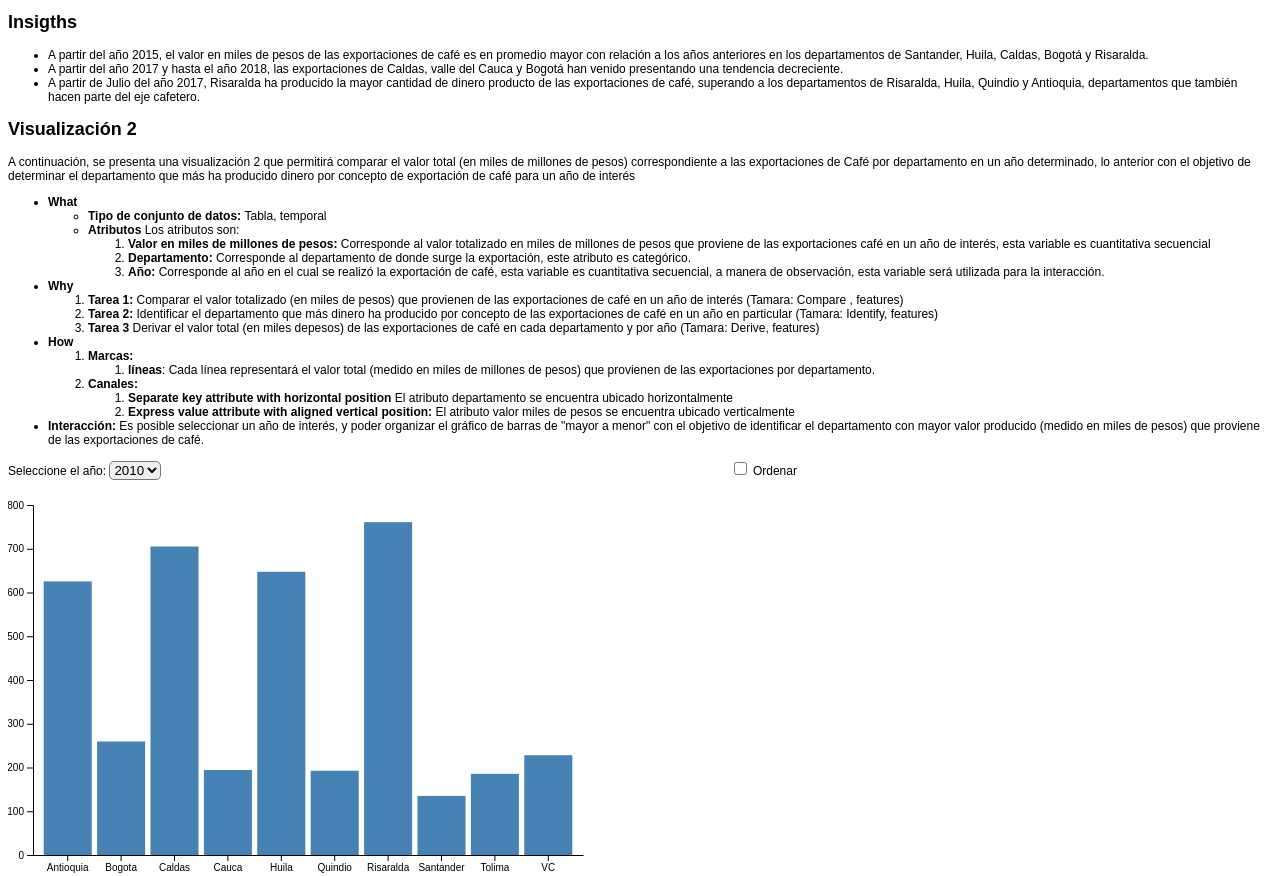
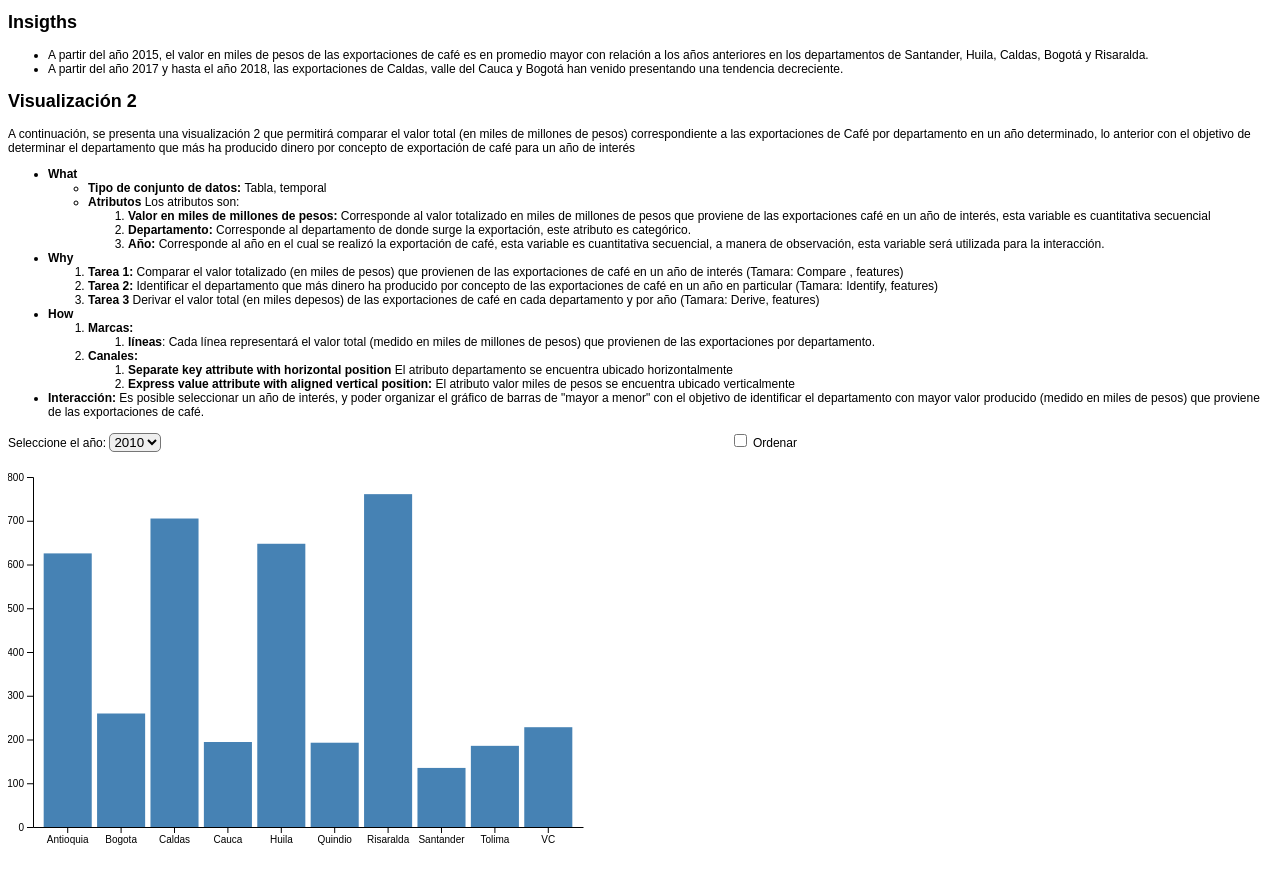
Before and after one commit to hctorresm/Evolucion-exportaci-n-de-cafe, a plain HTML site: page index.html in a window 1280 px wide. Shown: the part 1368-2244 px from the top of the page. Drawn offline with nearby package versions, Linux system fonts and the light colour scheme; a script that the page names is missing.

Commit message:
Update index.html

```diff
--- a/index.html
+++ b/index.html
@@ -782,7 +782,6 @@ function draw(data) {
 <ul>
 <li>A partir del año 2015, el valor en miles de pesos de las exportaciones de café es en promedio mayor con relación a los años anteriores en los departamentos de Santander, Huila, Caldas, Bogotá y Risaralda. </li>
 <li> A partir del año 2017 y hasta el año 2018, las exportaciones de Caldas, valle del Cauca y Bogotá han venido presentando una tendencia decreciente.</li>
-<li> A partir de Julio del año 2017, Risaralda ha producido la  mayor cantidad de dinero producto de las exportaciones de café, superando a los departamentos de Risaralda, Huila, Quindio y Antioquia, departamentos que también hacen parte del eje cafetero.
 </ul>
 
 
```
